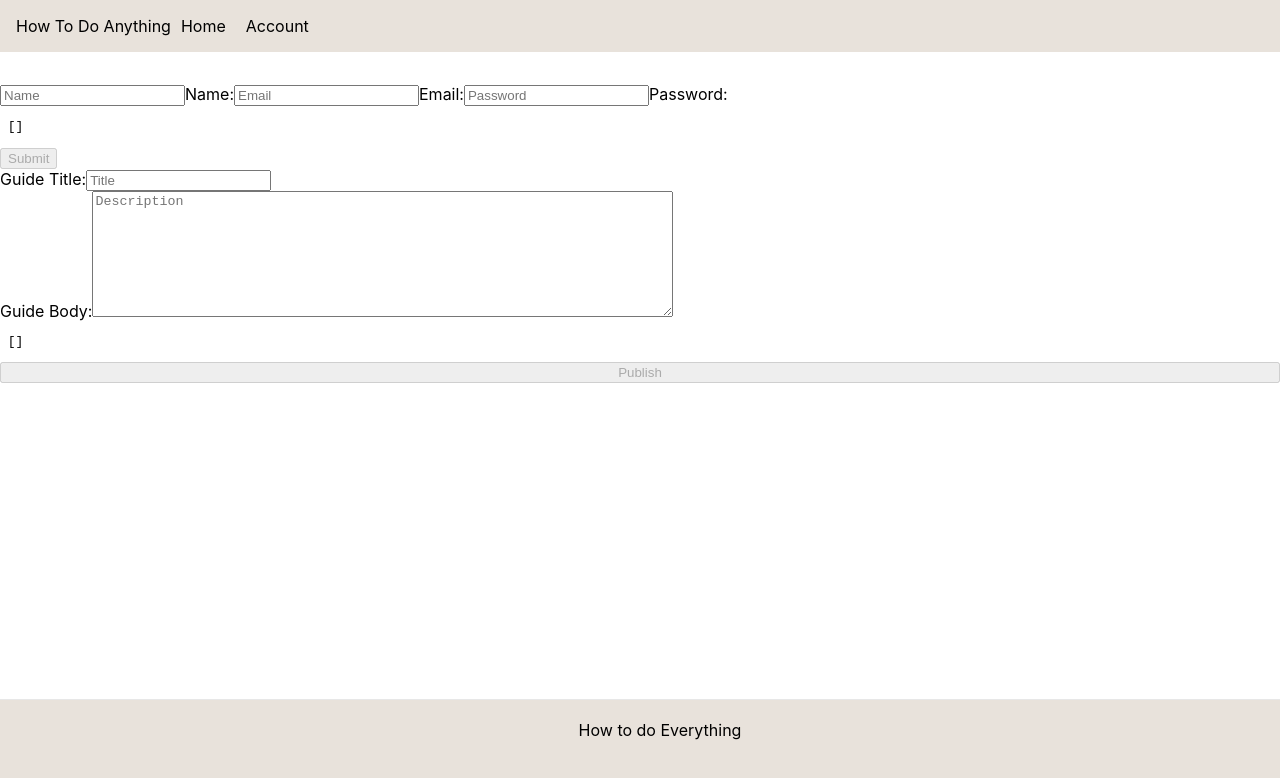
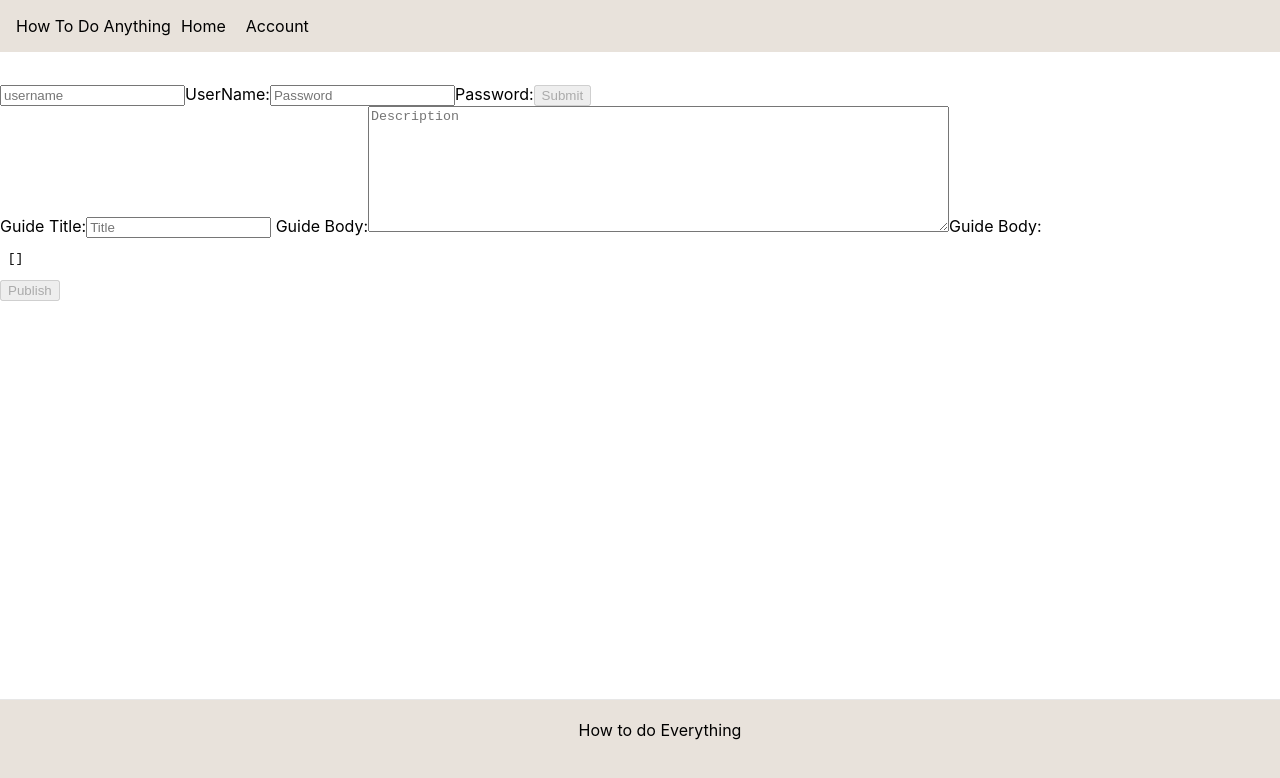
Before and after one commit to How-To-1/Front-End-Web, a React (Create React App) app in the folder how-to-app/: page / in a window 1280 px wide. Shown: the top 778 px of the page. Built offline with nearby package versions, Linux system fonts and the light colour scheme.

Commit message:
Fixed SignUp Form so its posts to server, maybe fixed guide creator

```diff
--- a/how-to-app/src/components/GuideCreator.js
+++ b/how-to-app/src/components/GuideCreator.js
@@ -58,21 +58,22 @@ const GuideCreator = () => {
         })
         .catch(err => console.log(err.response));
     };
+    console.log(post);
 
         const validateChange = e => {
             yup
-            .reach(guideSchema, e.target.title)
+            .reach(guideSchema, e.target.name)
             .validate(e.target.value || e.target.checked)
             .then(valid => {
                 setErrors({
                     ...errors,
-                    [e.target.title]: ''
+                    [e.target.name]: ''
                 });
             })
             .catch(er => {
                 setErrors({
                 ...errors,
-                [e.target.title]: er.errors[0]
+                [e.target.name]: er.errors[0]
             });
         });
         };
@@ -80,7 +81,7 @@ const GuideCreator = () => {
         const inputChange = e => {
             e.persist();
             const newGuideData = {
-                ...guideData, [e.target.title]:
+                ...guideData, [e.target.name]:
                 e.target.type === 'checkbox' ? e.target.checked : e.target.value
             };
             validateChange(e);
@@ -89,15 +90,17 @@ const GuideCreator = () => {
 
 
     return (
+        <GuideBuilder>
         <form onSubmit={publishGuide} >
-        <GuideBuilder>
+        <div>
         <label htmlFor="title" >Guide Title:
-            <input type='text' name='title' placeholder='Title' value={guideData.title} onChange={inputChange}  />
+            <input type='text' name='title' placeholder='Title' value={guideData.name} onChange={inputChange}  />
         </label>
 
         {errors.title.length > 0 ? <p>{errors.title}</p> : null}
-        <label htmlFor="description" >Guide Body:
+        <label htmlFor="description" > Guide Body:
             <textarea rows="8" cols="70" type='text' name='description' placeholder='Description' value={guideData.description} onChange={inputChange} />
+            Guide Body:
         </label>
 
         {errors.description.length > 0 ? <p >{errors.description}</p> : null}
@@ -106,8 +109,9 @@ const GuideCreator = () => {
         <button disabled={buttonOff} type='submit'>
             Publish
         </button>
-        </GuideBuilder>
+        </div>
     </form>
+    </GuideBuilder>
     )
 }
 
--- a/how-to-app/src/components/SignUpPage.js
+++ b/how-to-app/src/components/SignUpPage.js
@@ -4,15 +4,15 @@ import * as yup from 'yup';
 
 
 const signUpSchema = yup.object().shape({
-    name: yup
+    username: yup
     .string()
     .min(3, 'Name is required')
     .required('Name is required'),
 
-    email:yup
+   /*  email:yup
     .string()
     .email('Please provide a valid email')
-    .required('An email is required'),
+    .required('An email is required'), */
 
     password:yup
     .string()
@@ -25,14 +25,14 @@ const SignUpPage = () => {
 
     const [buttonOff, setButtonOff] = useState(true);
     const [signUpData, setSignUpData] =useState({
-        name: '',
-        email: '',
+        username: '',
+        /* email: '', */
         password: '',
     });
 
     const [errors, setErrors] =useState({
-        name: '',
-        email: '',
+        username: '',
+        /* email: '', */
         password: ''
     });
 
@@ -48,18 +48,20 @@ const SignUpPage = () => {
     const signUpSubmit = e => {
         e.preventDefault();
         axios
-        .post(/* 'post url here,' */ signUpData )
+        .post( 'https://how-to-guide-unit4-build.herokuapp.com/api/auth/users/register', signUpData )
         .then(response => {
             setPost(response.data);
             console.log('success', post);
             setSignUpData({
-            name: '',
-            email: '',
+            username: '',
+            /* email: '', */
             password: ''
             });
         })
         .catch(err => console.log(err.response));
     };
+
+    console.log(signUpData)
 
         const validateChange = e => {
             yup
@@ -93,18 +95,18 @@ const SignUpPage = () => {
     return (
         <form onSubmit={signUpSubmit} >
         <div>
-        <label htmlFor="name" >
-            <input type='text' name='name' placeholder='Name' value={signUpData.name} onChange={inputChange}  />
-            Name:
+        <label htmlFor="username" >
+            <input type='text' name='username' placeholder='username' value={signUpData.name} onChange={inputChange}  />
+            UserName:
         </label>
 
-        {errors.name.length > 0 ? <p>{errors.name}</p> : null}
+        {/* {errors.name.length > 0 ? <p>{errors.name}</p> : null}
         <label htmlFor="email" >
             <input type='email' name='email' placeholder='Email' value={signUpData.email} onChange={inputChange} />
             Email:
         </label>
 
-        {errors.email.length > 0 ? <p >{errors.email}</p> : null}
+        {errors.email.length > 0 ? <p >{errors.email}</p> : null} */}
         <label htmlFor="password" >
             <input type='text' name='password' placeholder='Password' value={signUpData.password} onChange={inputChange} />
             Password:
@@ -112,7 +114,7 @@ const SignUpPage = () => {
 
         {errors.password.length > 0 ? <p >{errors.password}</p> : null}
 
-        <pre> {JSON.stringify(post, null, 2)}</pre>
+        {/* <pre> {JSON.stringify(post, null, 2)}</pre> */}
         <button disabled={buttonOff} type='submit'>
             Submit
         </button>
```
